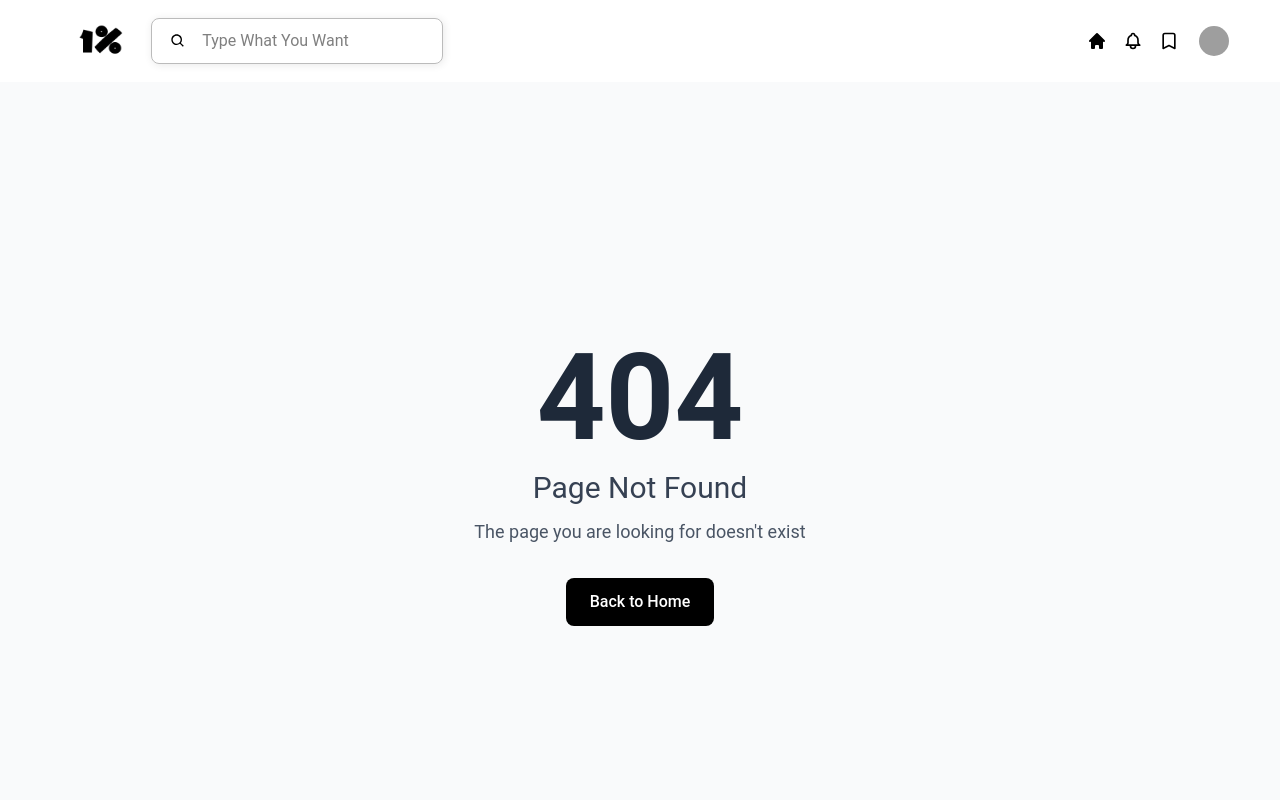
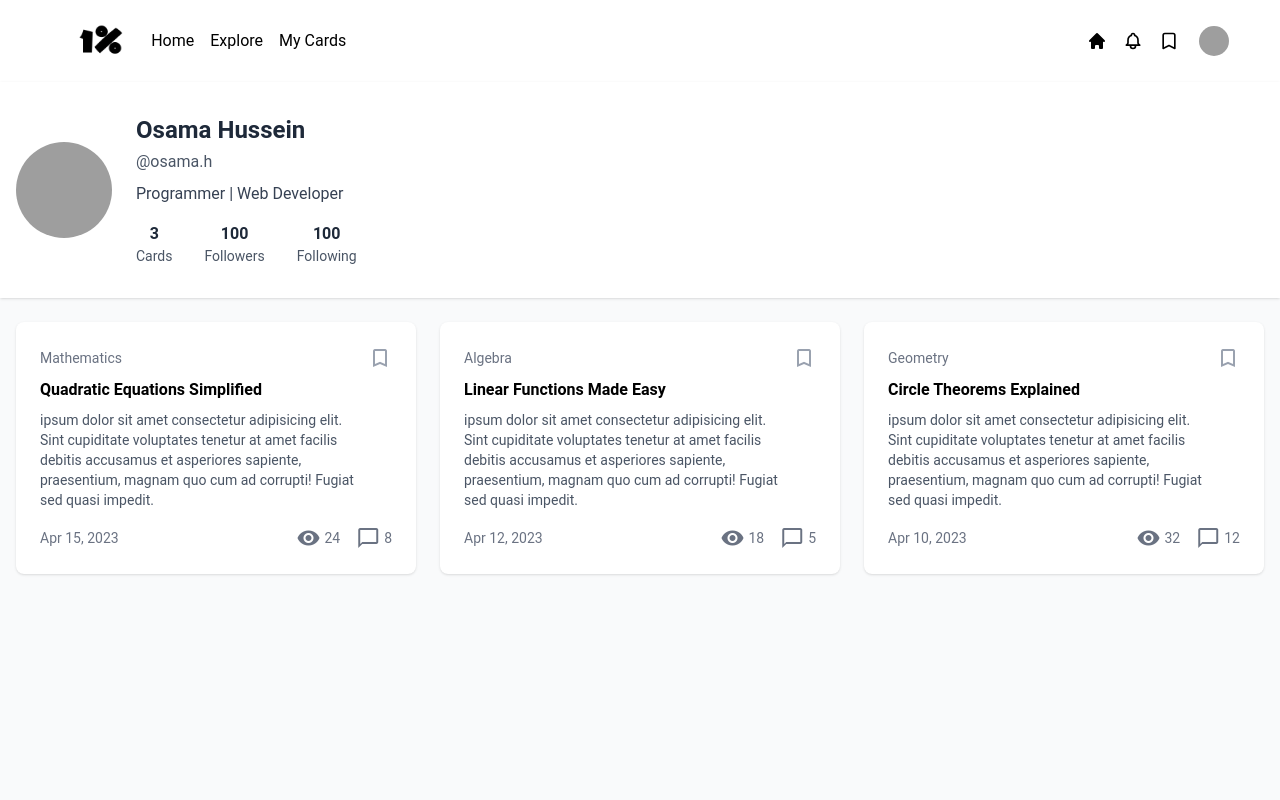
Before and after one commit to osamahussein-dev/1-percent, a React (Vite) app: page /profile in a window 1280 px wide. Shown: the top 800 px of the page. Built offline with nearby package versions, Linux system fonts and the light colour scheme; grey boxes are pictures that could not be loaded.

Commit message:
add full profile page and style it using tailwind

```diff
--- a/src/App.jsx
+++ b/src/App.jsx
@@ -5,6 +5,7 @@ import "./css/master.css";
 import Home from "./pages/Home";
 import Explore from "./pages/Explore";
 import NotFound from "./pages/NotFound";
+import Profile from "./pages/Profile";
 
 function App() {
   return (
@@ -14,6 +15,7 @@ function App() {
         <Routes>
           <Route path="/home" element={<Home />} />
           <Route path="/explore" element={<Explore />} />
+          <Route path="/profile" element={<Profile />} />
           <Route path="*" element={<NotFound />} />
         </Routes>
       </div>
--- a/src/components/Navbar.jsx
+++ b/src/components/Navbar.jsx
@@ -19,7 +19,7 @@ function NavBar() {
   const [active, setActive] = useState("home");
   const [isDropdownOpen, setIsDropdownOpen] = useState(false);
   const location = useLocation();
-  const url = ["/explore", "/mycards", "home"];
+  const url = ["/explore", "/mycards", "/profile"];
   const conditionalLoc = url.includes(location.pathname);
 
   function toggleDropdown() {
--- /dev/null
+++ b/src/components/ProfileCard.jsx
@@ -0,0 +1,31 @@
+function ProfileCard({ category, title, description, date, views, comments }) {
+  return (
+    <div className="bg-white p-6 rounded-lg shadow-sm">
+      <div className="flex justify-between items-start">
+        <div>
+          <span className="text-sm text-gray-500">{category}</span>
+          <h3 className="font-semibold mt-2">{title}</h3>
+          <p className="text-sm text-gray-600 mt-2">{description}</p>
+        </div>
+        <button className="text-gray-400 hover:text-gray-600">
+          <span className="material-icons">bookmark_border</span>
+        </button>
+      </div>
+      <div className="flex items-center justify-between mt-4 text-sm text-gray-500">
+        <span>{date}</span>
+        <div className="flex items-center gap-4">
+          <div className="flex items-center gap-1">
+            <span className="material-icons text-sm">visibility</span>
+            {views}
+          </div>
+          <div className="flex items-center gap-1">
+            <span className="material-icons text-sm">chat_bubble_outline</span>
+            {comments}
+          </div>
+        </div>
+      </div>
+    </div>
+  );
+}
+
+export default ProfileCard;
--- /dev/null
+++ b/src/components/ProfileHeader.jsx
@@ -0,0 +1,49 @@
+import ProfileImg from "./ProfileImg";
+
+function ProfileHeader() {
+  const userData = {
+    name: "Osama Hussein",
+    username: "@osama.h",
+    bio: "Programmer | Web Developer",
+    stats: {
+      cards: 3,
+      followers: 100,
+      following: 100
+    }
+  };
+
+  return (
+    <div className="w-full bg-white shadow">
+      <div className="container mx-auto px-4 py-8">
+        <div className="flex flex-col items-center md:flex-row gap-6">
+          <div className="flex flex-col items-center md:flex-row gap-6 flex-1">
+            <div className="w-24 h-24">
+              <ProfileImg size="96px" />
+            </div>
+            <div className="text-center md:text-left">
+              <h1 className="text-2xl font-bold text-gray-800">{userData.name}</h1>
+              <p className="text-gray-600 mt-1">{userData.username}</p>
+              <p className="text-gray-700 mt-2">{userData.bio}</p>
+              <div className="flex items-center justify-center md:justify-start gap-8 mt-4">
+                <div className="text-center">
+                  <div className="font-bold text-gray-800">{userData.stats.cards}</div>
+                  <div className="text-sm text-gray-600">Cards</div>
+                </div>
+                <div className="text-center">
+                  <div className="font-bold text-gray-800">{userData.stats.followers}</div>
+                  <div className="text-sm text-gray-600">Followers</div>
+                </div>
+                <div className="text-center">
+                  <div className="font-bold text-gray-800">{userData.stats.following}</div>
+                  <div className="text-sm text-gray-600">Following</div>
+                </div>
+              </div>
+            </div>
+          </div>
+        </div>
+      </div>
+    </div>
+  );
+}
+
+export default ProfileHeader;
--- /dev/null
+++ b/src/pages/Profile.jsx
@@ -0,0 +1,47 @@
+import ProfileHeader from "../components/ProfileHeader";
+import ProfileCard from "../components/ProfileCard";
+
+function Profile() {
+  const cards = [
+    {
+      category: "Mathematics",
+      title: "Quadratic Equations Simplified",
+      description: "ipsum dolor sit amet consectetur adipisicing elit. Sint cupiditate voluptates tenetur at amet facilis debitis accusamus et asperiores sapiente, praesentium, magnam quo cum ad corrupti! Fugiat sed quasi impedit.",
+      date: "Apr 15, 2023",
+      views: 24,
+      comments: 8
+    },
+    {
+      category: "Algebra",
+      title: "Linear Functions Made Easy",
+      description: "ipsum dolor sit amet consectetur adipisicing elit. Sint cupiditate voluptates tenetur at amet facilis debitis accusamus et asperiores sapiente, praesentium, magnam quo cum ad corrupti! Fugiat sed quasi impedit.",
+      date: "Apr 12, 2023",
+      views: 18,
+      comments: 5
+    },
+    {
+      category: "Geometry",
+      title: "Circle Theorems Explained",
+      description: "ipsum dolor sit amet consectetur adipisicing elit. Sint cupiditate voluptates tenetur at amet facilis debitis accusamus et asperiores sapiente, praesentium, magnam quo cum ad corrupti! Fugiat sed quasi impedit.",
+      date: "Apr 10, 2023",
+      views: 32,
+      comments: 12
+    }
+  ];
+
+  return (
+    <div className="min-h-screen bg-gray-50">
+      <ProfileHeader />
+
+      <div className="container mx-auto px-4 py-6">
+        <div className="grid grid-cols-1 md:grid-cols-2 lg:grid-cols-3 gap-6">
+          {cards.map((card, index) => (
+            <ProfileCard key={index} {...card} />
+          ))}
+        </div>
+      </div>
+    </div>
+  );
+}
+
+export default Profile;
```
